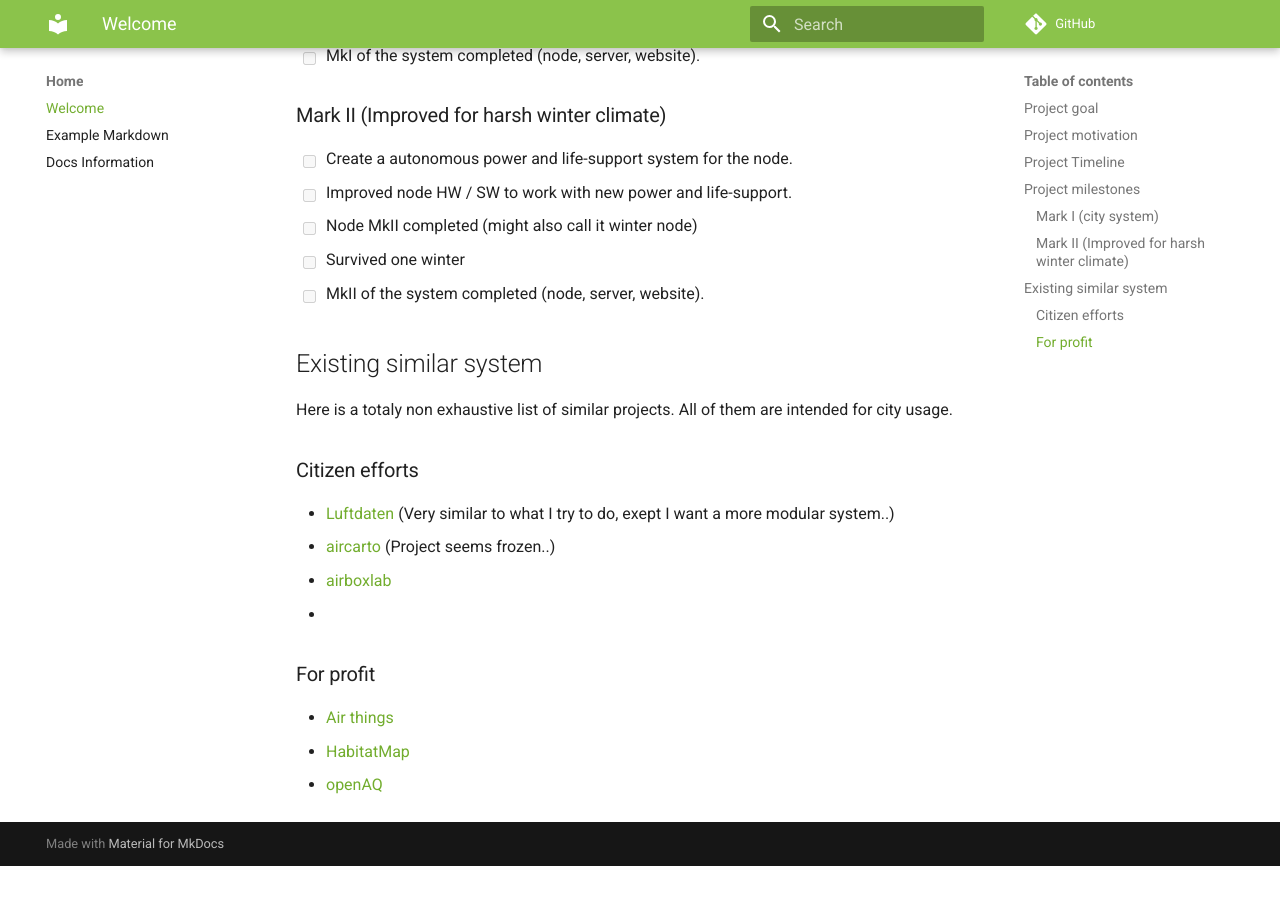
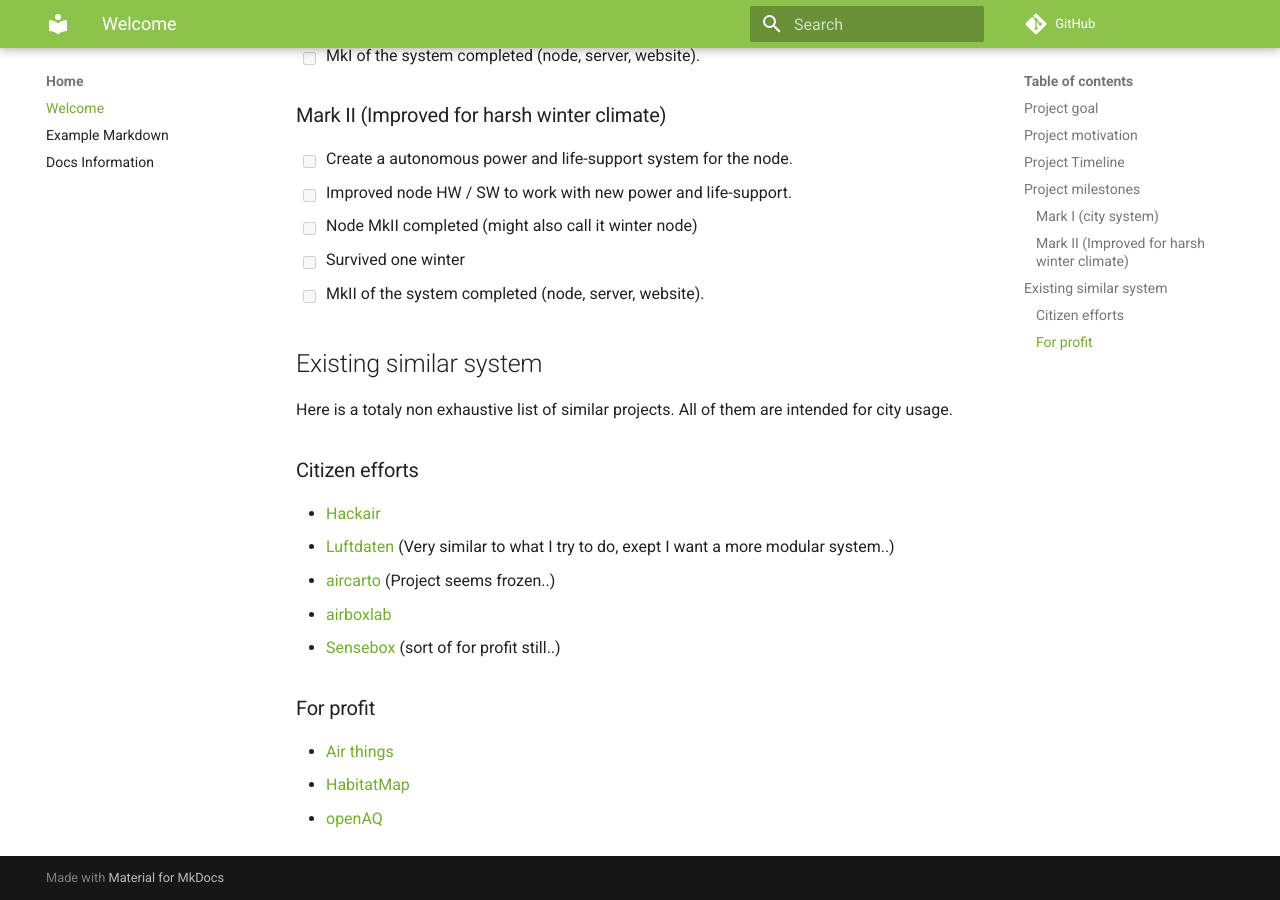
Before and after one commit to slevasse/weather_station_doc, an MkDocs documentation site: the page built from docs/index.md, in a window 1280 px wide and 900 px high, scrolled down 1326 px. Built offline with MkDocs 1.6.1 and Material for MkDocs 9.7.7, drawn with Linux system fonts in a browser that asks for light colours; nearby versions of some CDN libraries; comment, search, counter and statistics services are not loaded; before the commit the page ends 2192 px from its top, so only the background shows below that.

```diff
--- a/docs/index.md
+++ b/docs/index.md
@@ -48,10 +48,11 @@ All of them are intended for city usage.
 
 ### Citizen efforts
 
+* [Hackair](https://www.hackair.eu/)
 * [Luftdaten](https://luftdaten.info/fr/accueil/) (Very similar to what I try to do, exept I want a more modular system..)
 * [aircarto](https://aircarto.fr/index.php) (Project seems frozen..)
 * [airboxlab](https://blog.airboxlab.com/)
-*
+* [Sensebox](https://sensebox.kaufen/) (sort of for profit still..)
 
 ### For profit
 
```
Also changed, not shown: docs/node/city-node-hardware.md (+3 -0 lines).
